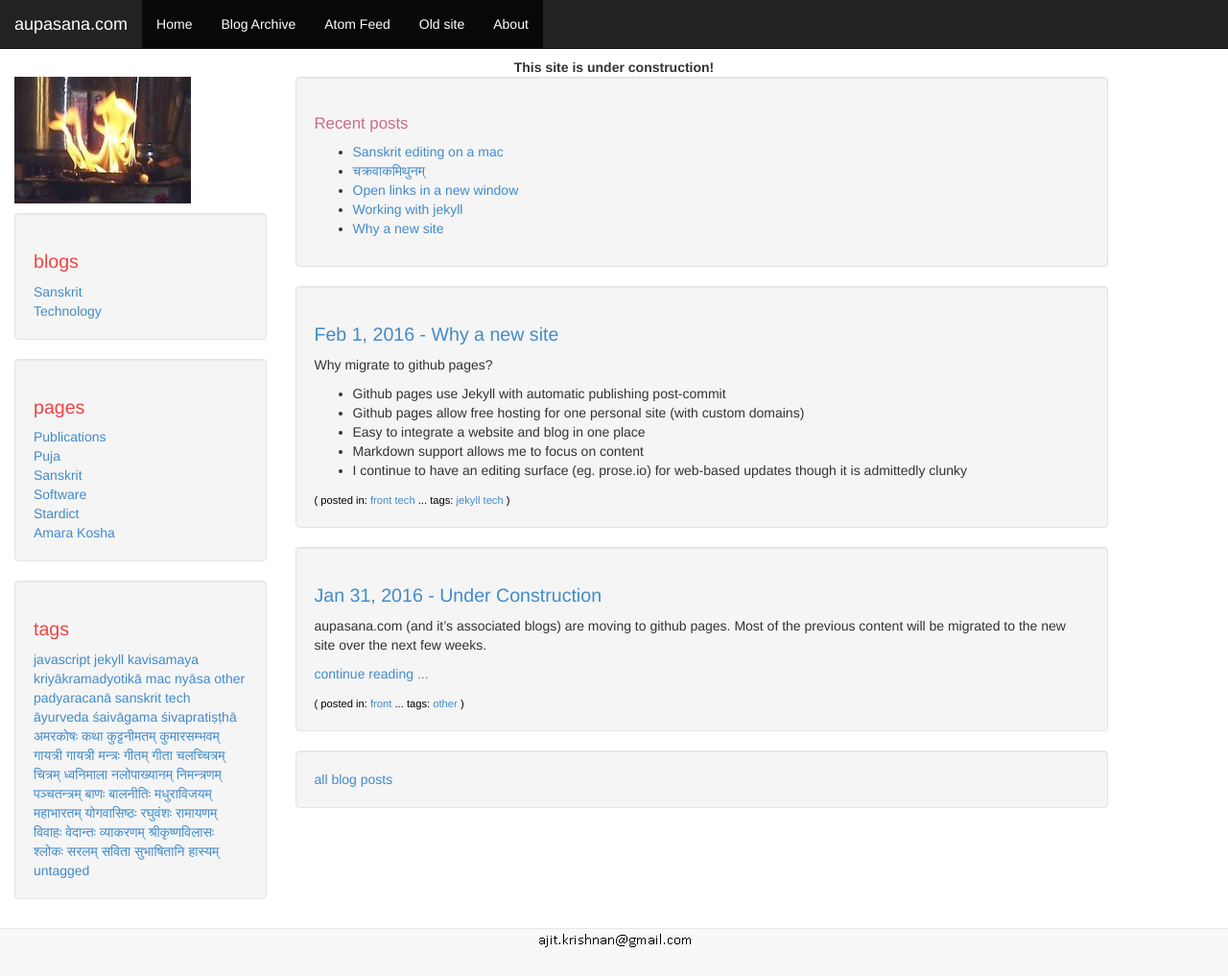
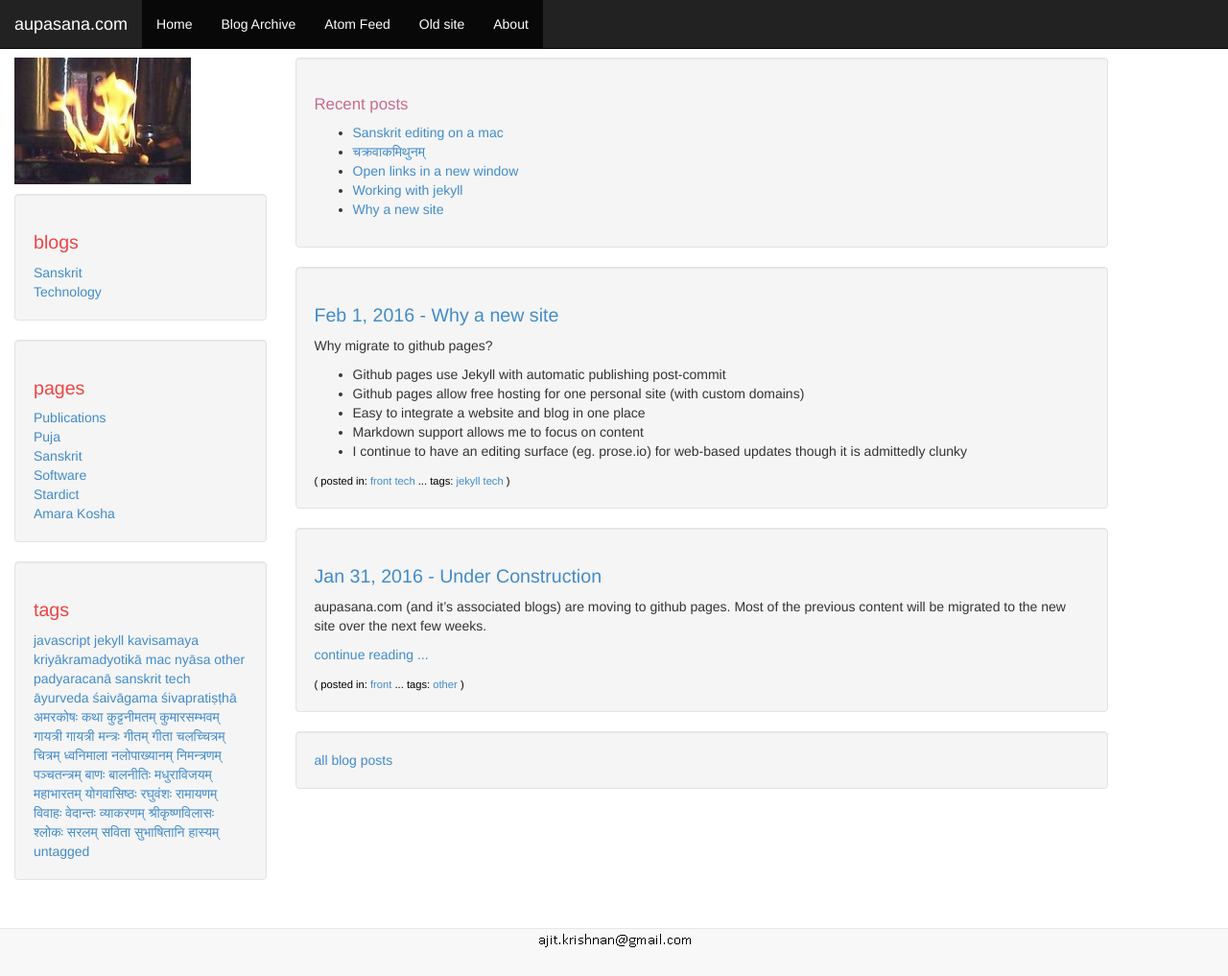
Before and after one commit to aupasana/aupasana.github.io, a Jekyll site: the page built from index.html, in a window 1280 px wide and 1017 px high. Shown: the whole window at 96% size. Built offline with Jekyll 4.4.1, drawn with Linux system fonts in a browser that asks for light colours; comment, search, counter and statistics services are not loaded.

Commit message:
Remove 'under construction' site message

```diff
--- a/_config.yml
+++ b/_config.yml
@@ -39,4 +39,4 @@ syntax-highlighting:
 # Base URL where external file links are stored
 filecabinet: 'https://dl.dropboxusercontent.com/u/9716392/aupasana.com'
 sitelogo: 'images/agni_aum_cropped.jpg'
-sitemessage: 'This site is under construction!'
+sitemessage: ''
```
